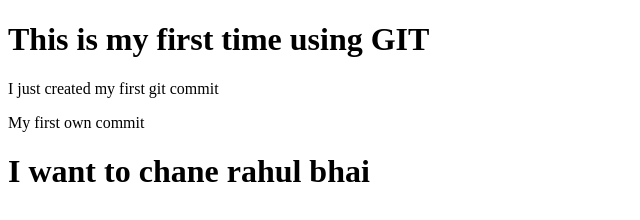
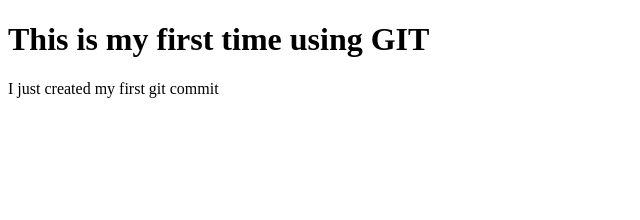
Before and after one commit to decodeblockchain/my-first-repository, a plain HTML site: page index.html in a window 1280 px wide. Shown: the whole page, without its empty margins (0-640 px from the left). Drawn offline with Linux system fonts and the light colour scheme.

Commit message:
Update index.html
remove h1 and p

```diff
--- a/index.html
+++ b/index.html
@@ -11,7 +11,5 @@
         This is my first time using GIT
     </h1>
     <p>I just created my first git commit</p>
-    <p>My first own commit</p>
-    <h1>I want to chane rahul bhai</h1>
 </body>
 </html>
```
